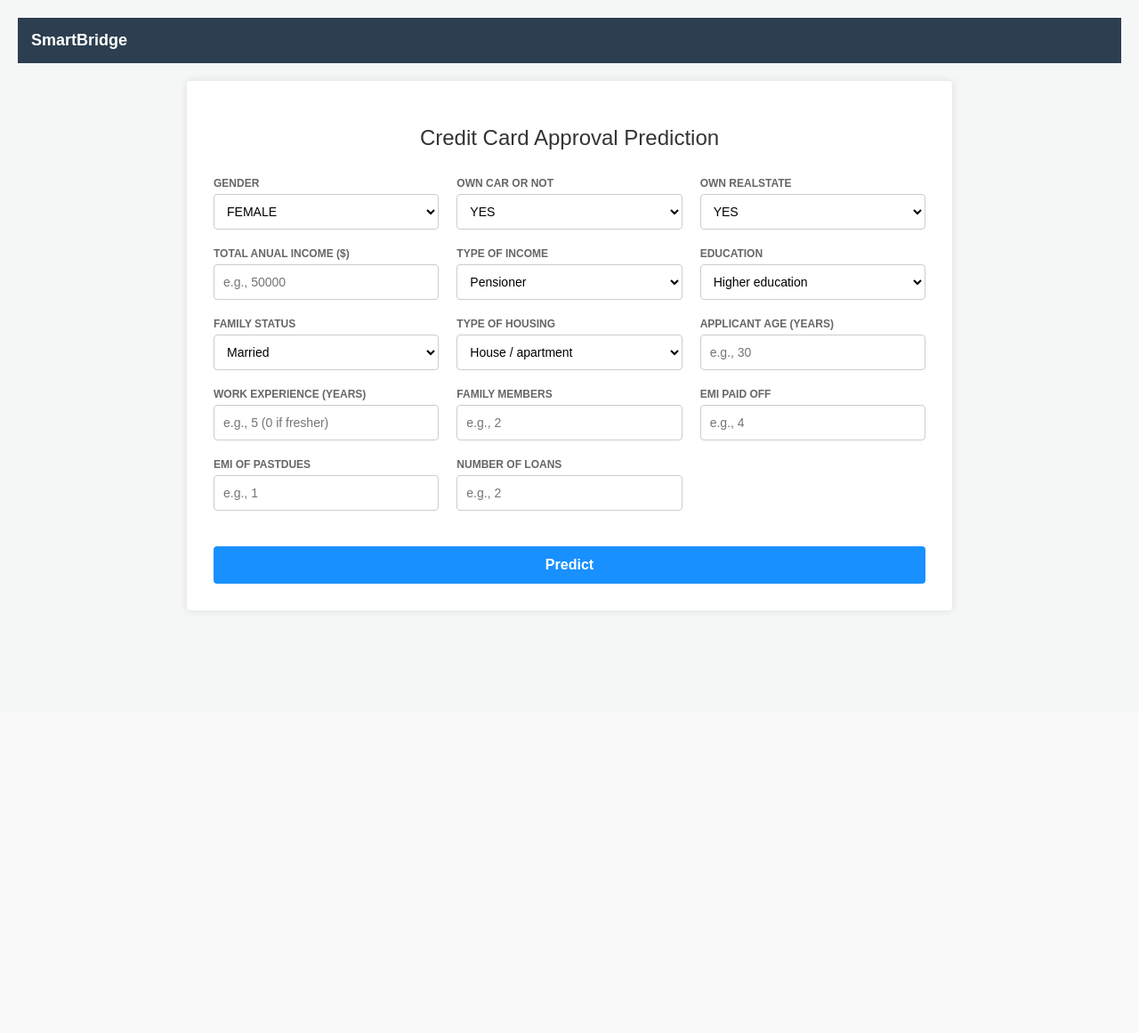
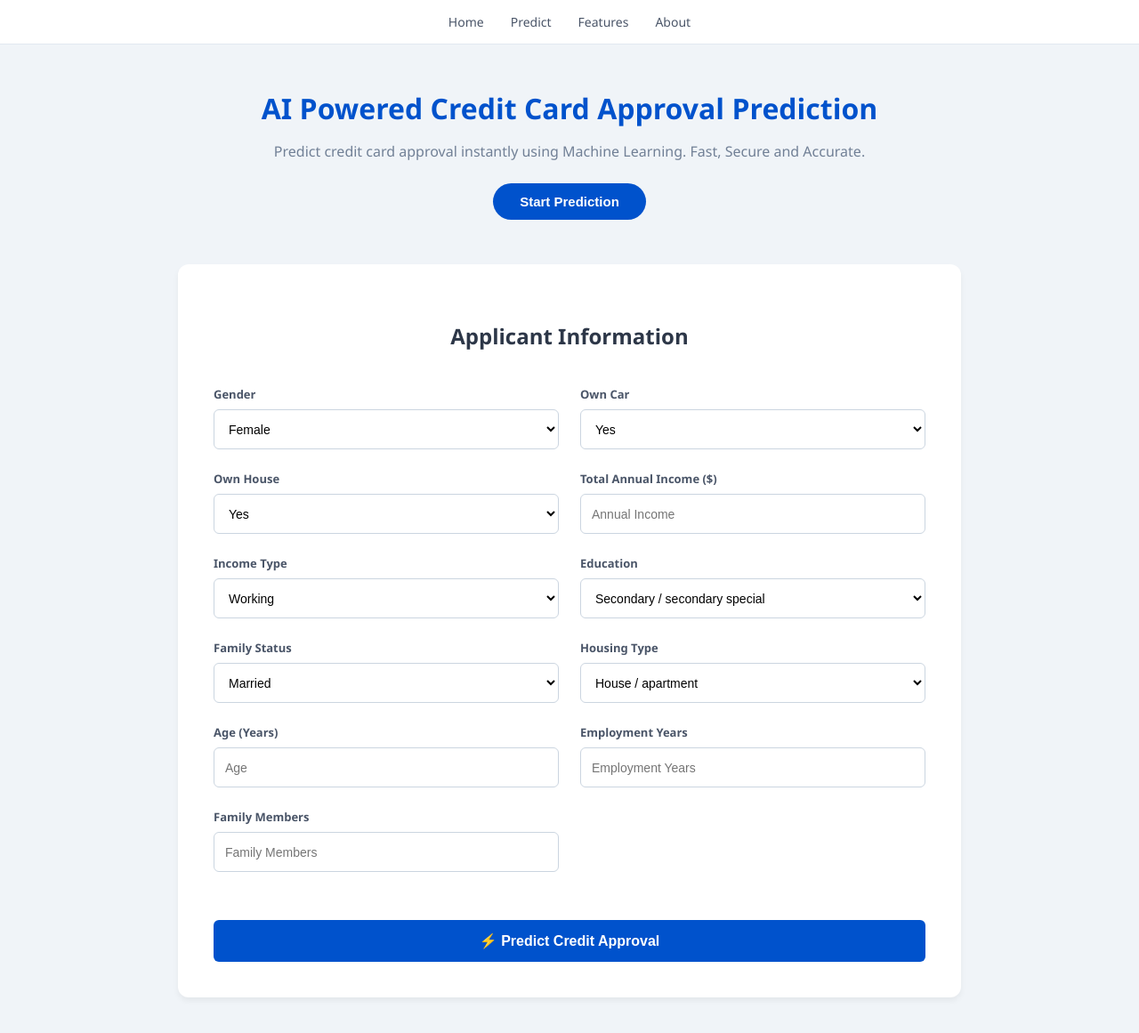
Before and after one commit to vankipuramraghunandan26-arch/Credit_card_approval_prediction, a Flask app: page / in a window 1280 px wide. Shown: the whole page at 89% size. Before the commit the page ends 688 px from the top, so only its background shows below. Run offline with Flask 3, Linux system fonts and the light colour scheme; parts of the project's set-up code (start-up, migrations or seed data) failed here and were passed over.

Commit message:
Update index.html

```diff
--- a/templates/index.html
+++ b/templates/index.html
@@ -1,119 +1,70 @@
 <!DOCTYPE html>
-<html>
+<html lang="en">
 <head>
-    <title>Credit Card Approval Prediction UI</title>
+    <meta charset="UTF-8">
+    <title>CreditWise AI - Credit Card Approval System</title>
     <style>
-        body { font-family: Arial, sans-serif; background: #f4f7f6; margin: 0; padding: 20px; }
-        .header-bar { background: #2c3e50; color: white; padding: 15px; font-weight: bold; font-size: 18px; margin-bottom: 20px; }
-        .container { max-width: 800px; background: white; padding: 30px; margin: auto; border-radius: 4px; box-shadow: 0 0 10px rgba(0,0,0,0.1); }
-        h2 { color: #333; text-align: center; margin-bottom: 30px; font-weight: normal; }
-        .grid-form { display: grid; grid-template-columns: repeat(3, 1fr); gap: 20px; }
+        body { font-family: 'Segoe UI', Tahoma, Geneva, Verdana, sans-serif; background: #f0f4f8; margin: 0; color: #333; }
+        .nav-bar { display: flex; justify-content: center; background: white; padding: 15px; border-bottom: 1px solid #e2e8f0; font-weight: 500; font-size: 14px; gap: 30px; }
+        .nav-bar a { text-decoration: none; color: #4a5568; }
+        .hero { text-align: center; max-width: 700px; margin: 50px auto; padding: 0 20px; }
+        .hero h1 { color: #0052cc; font-size: 32px; margin-bottom: 15px; }
+        .hero p { color: #718096; font-size: 16px; margin-bottom: 25px; }
+        .start-btn { background: #0052cc; color: white; padding: 12px 30px; border: none; border-radius: 25px; font-weight: bold; cursor: pointer; font-size: 15px; text-decoration:none; }
+        .container { max-width: 800px; background: white; padding: 40px; margin: 40px auto; border-radius: 12px; box-shadow: 0 4px 6px rgba(0,0,0,0.05); }
+        h3.section-title { text-align: center; font-size: 24px; color: #2d3748; margin-bottom: 40px; }
+        .grid-form { display: grid; grid-template-columns: repeat(2, 1fr); gap: 24px; }
         .form-group { display: flex; flex-direction: column; }
-        label { font-size: 12px; color: #666; font-weight: bold; text-transform: uppercase; margin-bottom: 5px; }
-        input, select { padding: 10px; border: 1px solid #ccc; border-radius: 4px; font-size: 14px; background: #fff; box-sizing: border-box; width: 100%; height: 40px; }
-        .btn-container { grid-column: span 3; margin-top: 20px; }
-        button { width: 100%; background: #1890ff; color: white; padding: 12px; border: none; border-radius: 4px; font-weight: bold; cursor: pointer; font-size: 16px; }
-        button:hover { background: #40a9ff; }
+        label { font-size: 13px; color: #4a5568; font-weight: 600; margin-bottom: 8px; }
+        input, select { padding: 12px; border: 1px solid #cbd5e0; border-radius: 6px; font-size: 14px; box-sizing: border-box; background: #fff; width: 100%; height: 45px; }
+        .btn-container { grid-column: span 2; text-align: center; margin-top: 30px; }
+        .predict-btn { width: 100%; background: #0052cc; color: white; padding: 14px; border: none; border-radius: 6px; font-weight: bold; cursor: pointer; font-size: 16px; }
+
+        /* Loading Animation Overlay overlay */
+        #loading-overlay { display: none; position: fixed; top:0; left:0; width:100vw; height:100vh; background: rgba(0, 82, 204, 0.95); z-index: 9999; justify-content: center; align-items: center; flex-direction: column; color: white; }
+        .spinner { border: 4px solid rgba(255,255,255,0.3); border-radius: 50%; border-top: 4px solid white; width: 50px; height: 50px; animation: spin 1s linear infinite; margin-bottom: 20px; }
+        @keyframes spin { 0% { transform: rotate(0deg); } 100% { transform: rotate(360deg); } }
     </style>
 </head>
 <body>
-    <div class="header-bar">SmartBridge</div>
-    <div class="container">
-        <h2>Credit Card Approval Prediction</h2>
-        <form action="/predict" method="POST">
+    <div class="nav-bar">
+        <a href="#">Home</a><a href="#">Predict</a><a href="#">Features</a><a href="#">About</a>
+    </div>
+
+    <div class="hero">
+        <h1>AI Powered Credit Card Approval Prediction</h1>
+        <p>Predict credit card approval instantly using Machine Learning. Fast, Secure and Accurate.</p>
+        <button class="start-btn" onclick="document.getElementById('prediction-section').scrollIntoView({behavior: 'smooth'});">Start Prediction</button>
+    </div>
+
+    <div class="container" id="prediction-section">
+        <h3 class="section-title">Applicant Information</h3>
+        <form action="/predict" method="POST" onsubmit="showLoading();">
             <div class="grid-form">
-                <div class="form-group">
-                    <label>Gender</label>
-                    <select name="g">
-                        <option value="0">FEMALE</option>
-                        <option value="1">MALE</option>
-                    </select>
-                </div>
-                <div class="form-group">
-                    <label>Own Car or Not</label>
-                    <select name="car">
-                        <option value="1">YES</option>
-                        <option value="0">NO</option>
-                    </select>
-                </div>
-                <div class="form-group">
-                    <label>Own Realstate</label>
-                    <select name="realty">
-                        <option value="1">YES</option>
-                        <option value="0">NO</option>
-                    </select>
-                </div>
-
-                <div class="form-group">
-                    <label>Total Anual Income ($)</label>
-                    <input type="number" name="inc" placeholder="e.g., 50000" required>
-                </div>
-                <div class="form-group">
-                    <label>Type of Income</label>
-                    <select name="inc_type">
-                        <option value="0">Pensioner</option>
-                        <option value="1">Working</option>
-                        <option value="2">Commercial associate</option>
-                        <option value="3">State servant</option>
-                    </select>
-                </div>
-                <div class="form-group">
-                    <label>Education</label>
-                    <select name="edu">
-                        <option value="0">Higher education</option>
-                        <option value="1">Secondary / secondary special</option>
-                        <option value="2">Incomplete higher</option>
-                    </select>
-                </div>
-
-                <div class="form-group">
-                    <label>Family Status</label>
-                    <select name="fam">
-                        <option value="0">Married</option>
-                        <option value="1">Single / not married</option>
-                        <option value="2">Civil marriage</option>
-                    </select>
-                </div>
-                <div class="form-group">
-                    <label>Type of Housing</label>
-                    <select name="house">
-                        <option value="0">House / apartment</option>
-                        <option value="1">With parents</option>
-                        <option value="2">Rented apartment</option>
-                    </select>
-                </div>
-                <div class="form-group">
-                    <label>Applicant Age (Years)</label>
-                    <input type="number" name="age_years" placeholder="e.g., 30" required>
-                </div>
-
-                <div class="form-group">
-                    <label>Work Experience (Years)</label>
-                    <input type="number" name="exp_years" placeholder="e.g., 5 (0 if fresher)" required>
-                </div>
-                <div class="form-group">
-                    <label>Family Members</label>
-                    <input type="number" name="fam_mem" placeholder="e.g., 2" required>
-                </div>
-                <div class="form-group">
-                    <label>EMI Paid Off</label>
-                    <input type="number" name="emi_paid" placeholder="e.g., 4" required>
-                </div>
-
-                <div class="form-group">
-                    <label>EMI of Pastdues</label>
-                    <input type="number" name="emi_past" placeholder="e.g., 1" required>
-                </div>
-                <div class="form-group">
-                    <label>Number of Loans</label>
-                    <input type="number" name="loans" placeholder="e.g., 2" required>
-                </div>
-
-                <div class="btn-container">
-                    <button type="submit">Predict</button>
-                </div>
+                <div class="form-group"><label>Gender</label><select name="g"><option value="0">Female</option><option value="1">Male</option></select></div>
+                <div class="form-group"><label>Own Car</label><select name="car"><option value="1">Yes</option><option value="0">No</option></select></div>
+                <div class="form-group"><label>Own House</label><select name="realty"><option value="1">Yes</option><option value="0">No</option></select></div>
+                <div class="form-group"><label>Total Annual Income ($)</label><input type="number" name="inc" placeholder="Annual Income" required></div>
+                <div class="form-group"><label>Income Type</label><select name="inc_type"><option value="1">Working</option><option value="0">Commercial associate</option><option value="2">Pensioner</option></select></div>
+                <div class="form-group"><label>Education</label><select name="edu"><option value="1">Secondary / secondary special</option><option value="0">Higher education</option></select></div>
+                <div class="form-group"><label>Family Status</label><select name="fam"><option value="0">Married</option><option value="1">Single / not married</option></select></div>
+                <div class="form-group"><label>Housing Type</label><select name="house"><option value="0">House / apartment</option><option value="1">Rented apartment</option></select></div>
+                <div class="form-group"><label>Age (Years)</label><input type="number" name="age_years" placeholder="Age" required></div>
+                <div class="form-group"><label>Employment Years</label><input type="number" name="exp_years" placeholder="Employment Years" required></div>
+                <div class="form-group"><label>Family Members</label><input type="number" name="fam_mem" placeholder="Family Members" required></div>
+                <div class="btn-container"><button type="submit" class="predict-btn">⚡ Predict Credit Approval</button></div>
             </div>
         </form>
     </div>
+
+    <div id="loading-overlay">
+        <div class="spinner"></div>
+        <h2 style="font-weight:normal; letter-spacing:1px;">Analyzing Application...</h2>
+        <p style="opacity:0.8; font-size:14px;">AI is evaluating applicant information.</p>
+    </div>
+
+    <script>
+        function showLoading() { document.getElementById('loading-overlay').style.display = 'flex'; }
+    </script>
 </body>
 </html>
```
